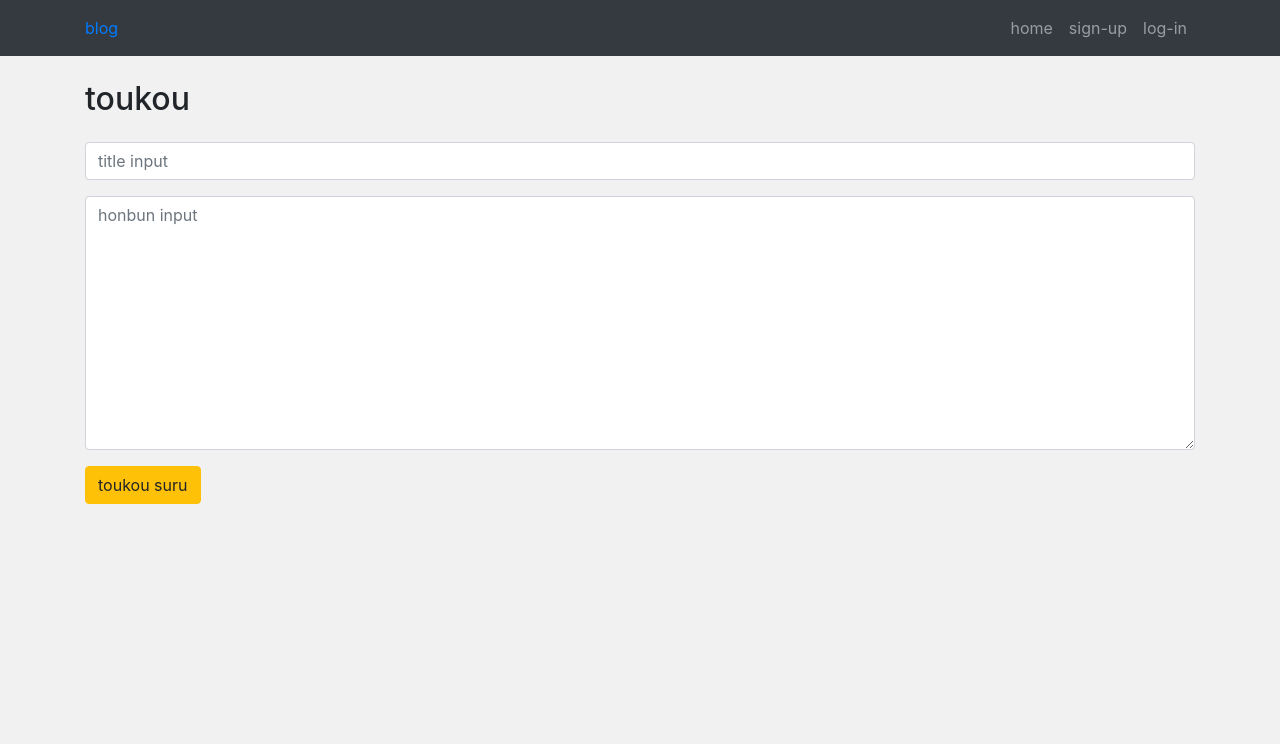
After one commit to nikotamajapan/dj, a Django app: page /post/new in a window 1280 px wide. The commit adds this page. Shown: the top 744 px of the page. Run offline with Django 3.2, Linux system fonts and the light colour scheme; some libraries are stand-ins or nearby versions.

Commit message:
3owarimade

```diff
--- a/app/static/css/style.css
+++ b/app/static/css/style.css
@@ -14,3 +14,8 @@ body {
 main {
     flex:1;
 }
+
+.formpost {
+    margin-bottom: 1rem;
+
+}
--- a/app/templates/app/base.html
+++ b/app/templates/app/base.html
@@ -19,7 +19,7 @@
                 </li>
                 {% if user.is_authenticated %}
                     <li class="nav-item">
-                        <a href="" class="nav-link">toukou</a>
+                        <a href="{% url 'post_new' %}" class="nav-link">toukou</a>
                     </li>
                     <li class="nav-item">
                         <a href="" class="nav-link">log-out</a>
--- a/app/templates/app/post_detail.html
+++ b/app/templates/app/post_detail.html
@@ -1,3 +1,4 @@
+
 {% extends "app/base.html" %}
 
 {% block content %}
--- /dev/null
+++ b/app/templates/app/post_form.html
@@ -0,0 +1,23 @@
+{% extends "app/base.html" %}
+{% load widget_tweaks %}
+
+
+
+{% block content %}
+
+<div class="my-4">
+    <h2>toukou</h2>
+</div>
+
+<form method="post">
+    {% csrf_token %}
+    <div class="formpost">
+        {% render_field form.title class="form-control" placeholder="title input" %}
+    </div>
+    <div class="formpost">
+        {% render_field form.content class="form-control" placeholder="honbun input" %}
+    </div>
+    <button class="btn btn-warning" type="submit">toukou suru</button>
+</form>
+
+{% endblock %}
--- a/app/urls.py
+++ b/app/urls.py
@@ -4,4 +4,5 @@ from app import views
 urlpatterns = [
     path('', views.IndexView.as_view(), name='index'),
     path('post/<int:pk>', views.PostDetailView.as_view(), name='post_detail'),
+    path('post/new', views.CreatePostView.as_view(), name='post_new'),
 ]
--- a/app/views.py
+++ b/app/views.py
@@ -1,6 +1,8 @@
-from django.shortcuts import render
+from django.shortcuts import render, redirect
 from django.views.generic import View
 from .models import Post
+from .forms import PostForm
+from django.contrib.auth.mixins import LoginRequiredMixin
 
 
 class IndexView(View):
@@ -17,3 +19,26 @@ class PostDetailView(View):
         return render(request, 'app/post_detail.html', {
             'post_data': post_data
         })
+
+class CreatePostView(View):
+    def get(self, request, *args, **kwargs):
+        form = PostForm(request.POST or None)
+        return render(request, 'app/post_form.html', {
+            'form':form
+        })
+
+
+    def post(self, request, *args, **kwargs):
+        form = PostForm(request.POST or None)
+
+        if form.is_valid():
+            post_data = Post()
+            post_data.author = request.user
+            post_data.title = form.cleaned_data['title']
+            post_data.content = form.cleaned_data['content']
+            post_data.save()
+            return redirect('post_detail', post_data.id)
+
+        return render(request, 'app/post_form.html', {
+            'form':form
+        })
```
Also changed, not shown: db.sqlite3.
